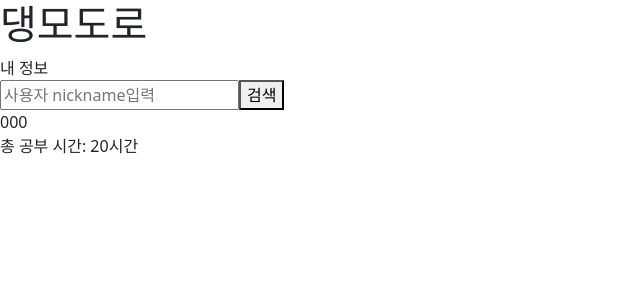
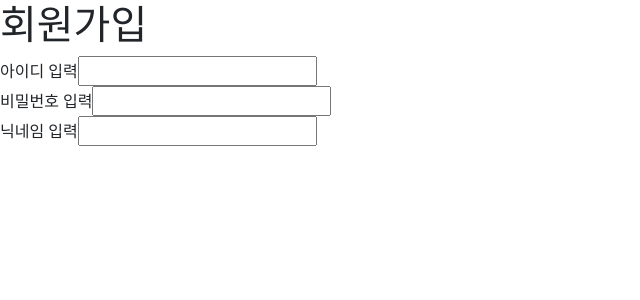
Before and after one commit to hae-min/oss-teamproject, a React (Create React App) app: page / in a window 1280 px wide. Shown: the top 300 px of the page, without its empty margins (0-640 px from the left). Built offline with nearby package versions, Linux system fonts and the light colour scheme.

Commit message:
origin 수정

```diff
--- a/src/App.js
+++ b/src/App.js
@@ -8,10 +8,10 @@ function App() {
   return (
     <Router>
       <Routes>
-        <Route path="/" element={<Profile />} />
-        <Route path="/profile" element={<Home />} />
+        <Route path="/" element={<Join />} />
+        <Route path="/profile" element={<Profile />} />
         <Route path="/login" element={<Login />} />
-        <Route path="/join" element={<Join />} />
+        <Route path="/join" element={<Home />} />
       </Routes>
     </Router>
   );
--- a/src/Join.js
+++ b/src/Join.js
@@ -1,6 +1,24 @@
 function Join(){
     return(
-        <div></div>
+        <div>
+            <h1>회원가입</h1>
+            <form>
+                <div className="input_id">
+                    아이디 입력
+                    <input type="text" name="join_id" className="join_id"></input>
+                </div>
+
+                <div className="input_password">
+                    비밀번호 입력
+                    <input type="password" name="join_password" className="join_password"></input>
+                </div>
+
+                <div className="input_password">
+                    닉네임 입력
+                    <input type="password" name="join_password" className="join_password"></input>
+                </div>
+            </form>
+        </div>
     );
 }
 
--- a/src/Login.js
+++ b/src/Login.js
@@ -6,11 +6,14 @@ function Login(){
                 <div className="login_info">
                     <input type="text" name="id" className="id" placeholder="아이디 입력"></input>
                 </div>
+
                 <div className="login_info">
                     <input type="text" name="password" className="password" placeholder="비밀번호 입력"></input>
                 </div>
+
                 <button type="submit" className="login_button">log in</button>
             </form>
+
             <button type="submit" className="join_button">회원가입</button>
         </div>
     );
--- a/src/Profile.js
+++ b/src/Profile.js
@@ -3,12 +3,14 @@ function Profile() {
     <div className="profile_container">
       <h1 className="title">댕모도로</h1>
       <div>내 정보</div>
+
       <form>
         <div className="search">
           <input type="text" name="nickname" placeholder="사용자 nickname입력"></input>
           <button type="submit">검색</button>
         </div>
       </form>
+
       <div className="user_info">
         <div className="user_nickname">000</div>
         <div className="user_studytime">총 공부 시간: 20시간</div>
```
